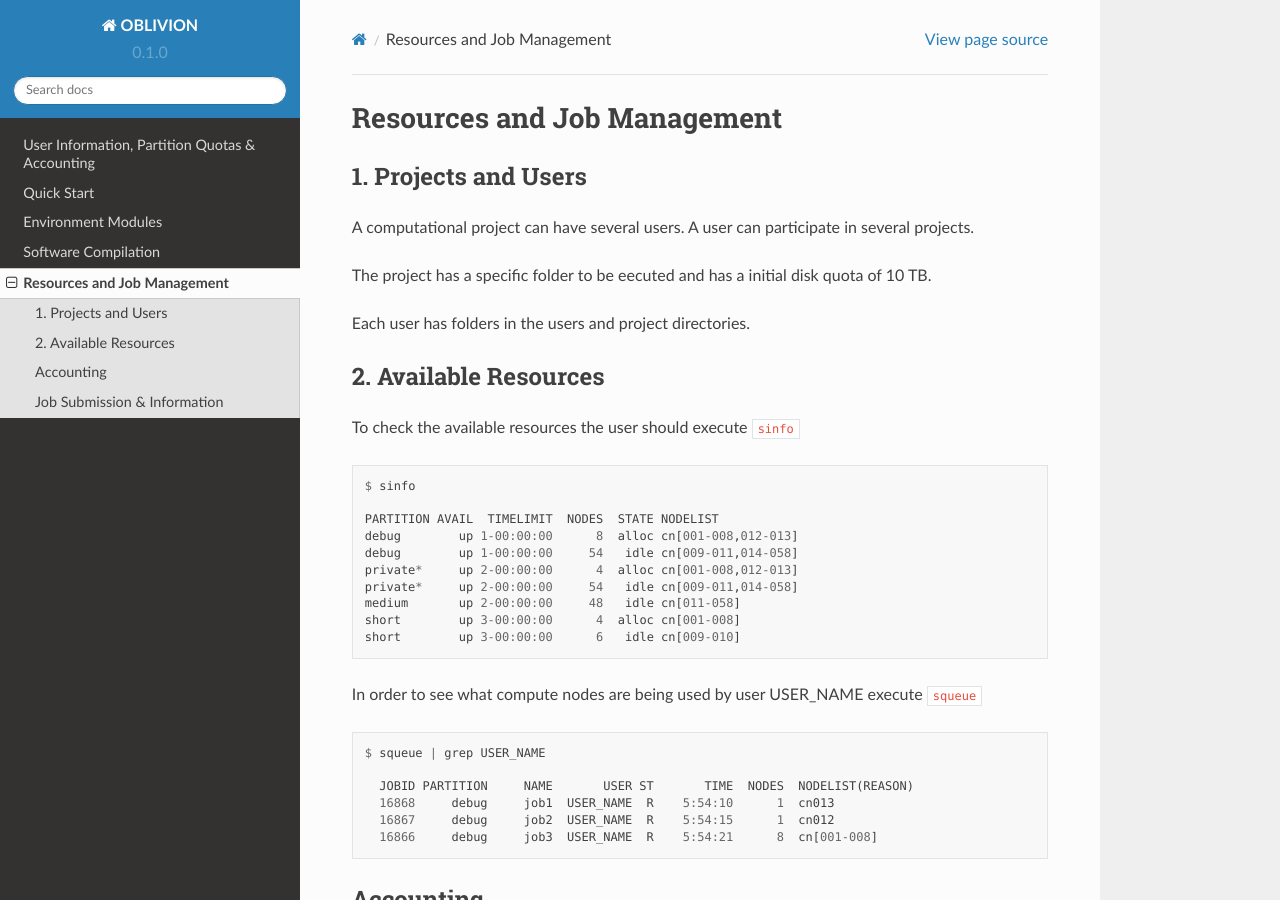
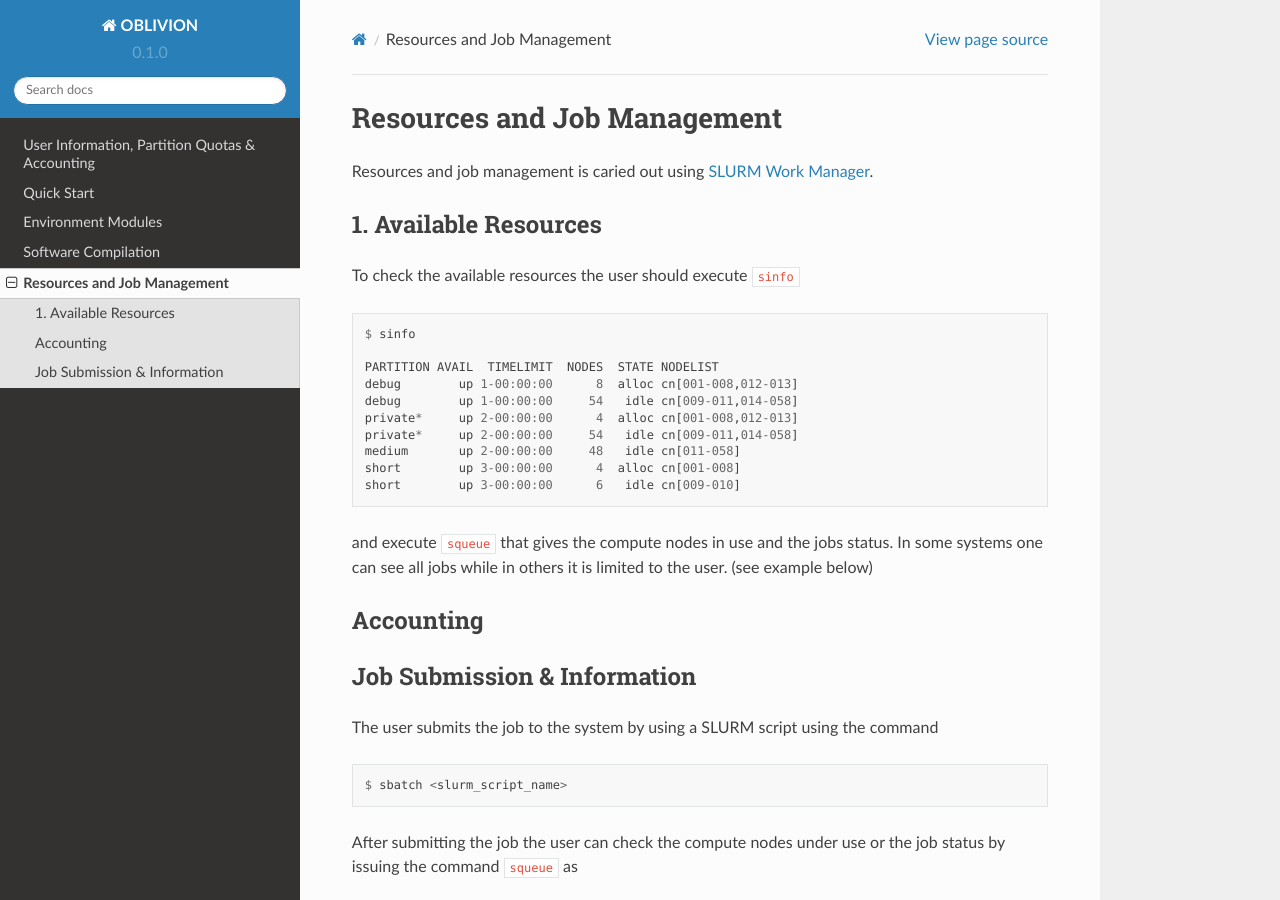
Before and after one commit to mavillez/Oblivion, a Sphinx documentation site: the page built from docs/source/management.rst, in a window 1280 px wide and 900 px high. Built offline with Sphinx 7.4.7 and the Read the Docs theme 2.0.0, drawn with Linux system fonts in a browser that asks for light colours.

Commit message:
Update management.rst

```diff
--- a/docs/source/management.rst
+++ b/docs/source/management.rst
@@ -1,17 +1,9 @@
 Resources and Job Management
 ============================
 
-1. Projects and Users
----------------------
+Resources and job management is caried out using `SLURM Work Manager <https://slurm.schedmd.com>`_.
 
-A computational project can have several users. A user can participate in several projects.
-
-The project has a specific folder to be eecuted and has a initial disk quota of 10 TB.
-
-Each user has folders in the users and project directories.
-
-
-2. Available Resources
+1. Available Resources
 ----------------------
 
 To check the available resources the user should execute ``sinfo``
@@ -29,16 +21,7 @@ To check the available resources the user should execute ``sinfo``
   short        up 3-00:00:00      4  alloc cn[001-008]
   short        up 3-00:00:00      6   idle cn[009-010]
 
-In order to see what compute nodes are being used by user USER_NAME execute ``squeue``
-
-.. code-block:: julia
-
-  $ squeue | grep USER_NAME
-
-    JOBID PARTITION     NAME       USER ST       TIME  NODES  NODELIST(REASON)
-    16868     debug     job1  USER_NAME  R    5:54:10      1  cn013
-    16867     debug     job2  USER_NAME  R    5:54:15      1  cn012
-    16866     debug     job3  USER_NAME  R    5:54:21      8  cn[001-008]
+and execute ``squeue`` that gives the compute nodes in use and the jobs status. In some systems one can see all jobs while in others it is limited to the user. (see example below)
 
 
 Accounting
```
